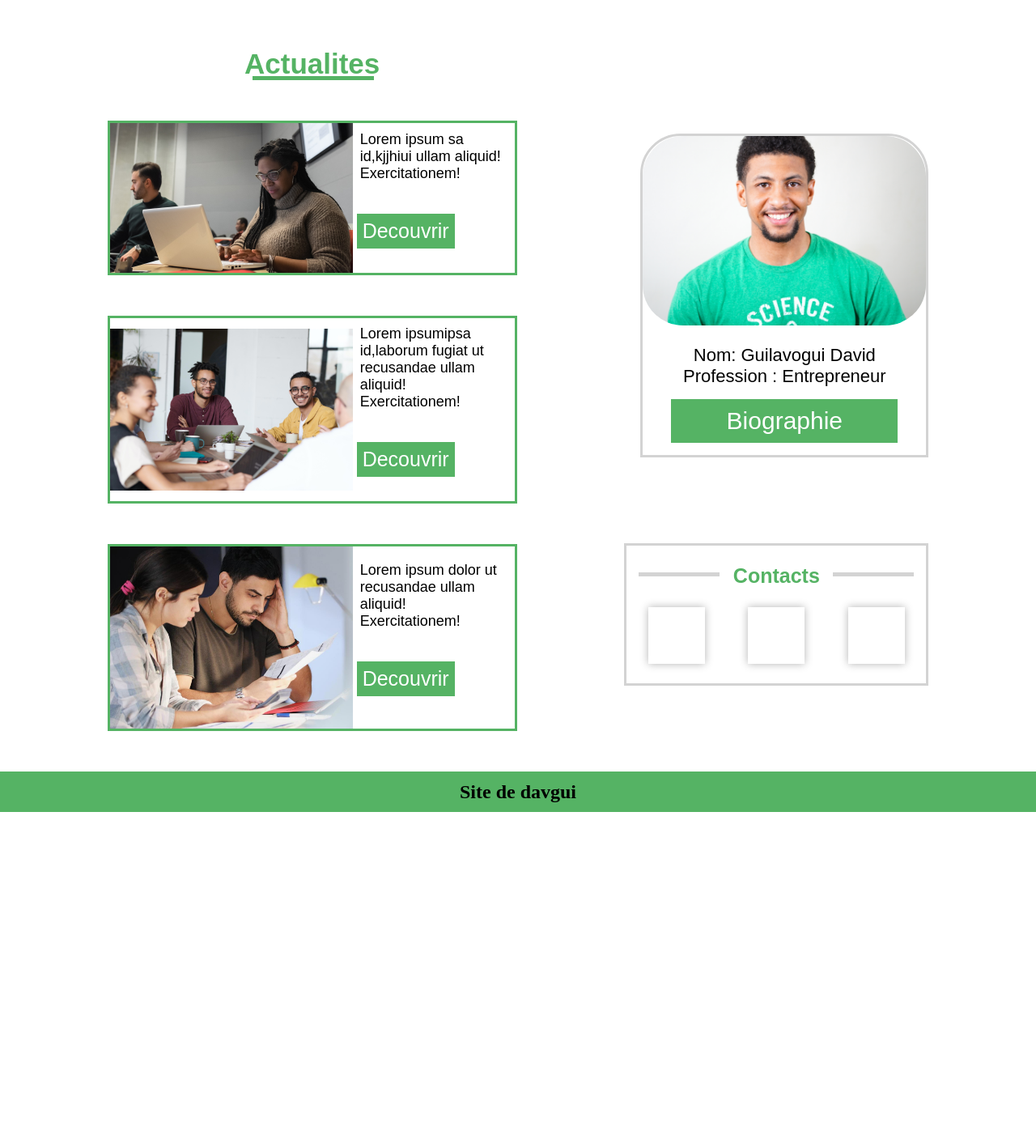
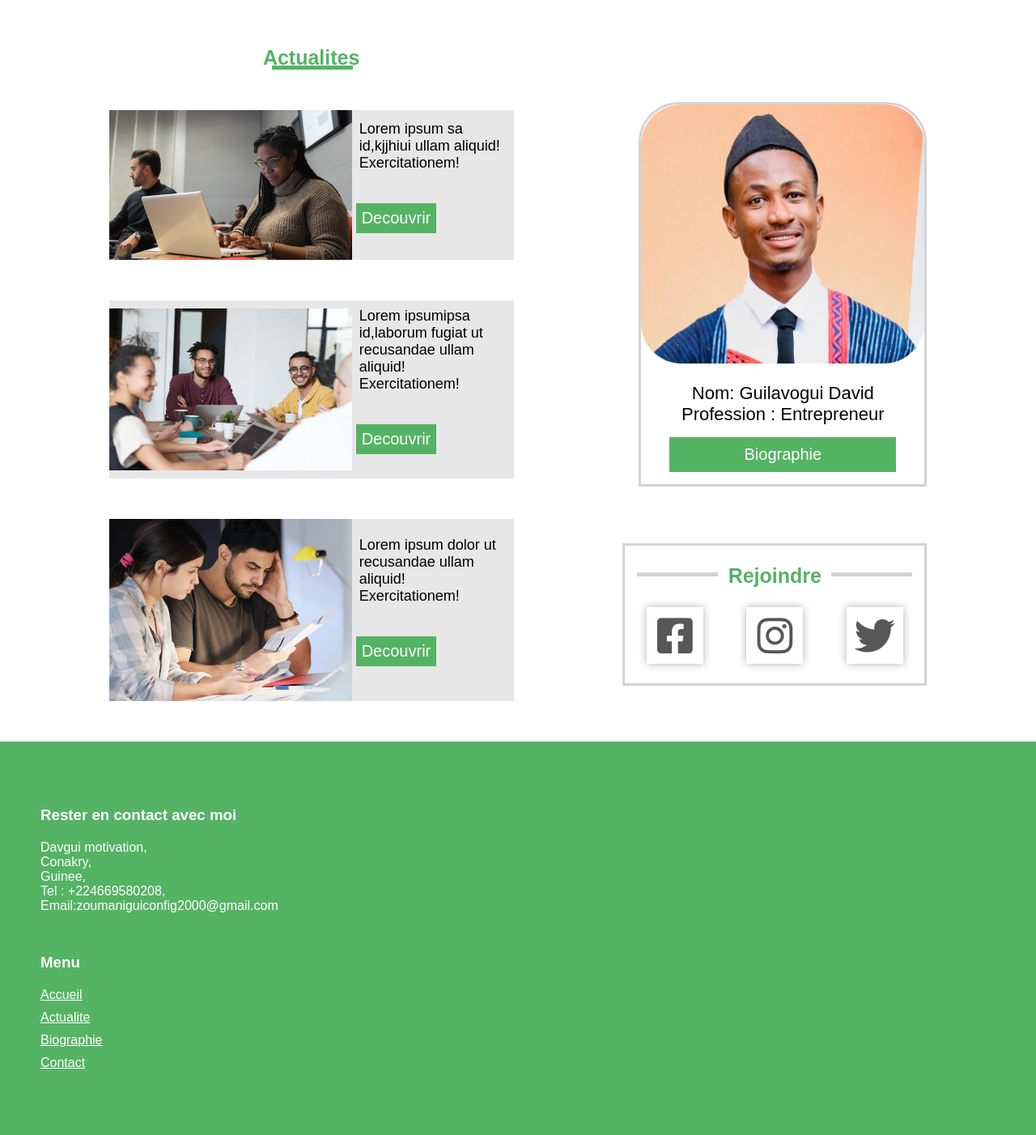
Before and after one commit to renezoum/davgui, a PHP site: page / in a window 1280 px wide. Shown: the part 627-2029 px from the top of the page at 81% size. Before the commit the page ends 1630 px from the top, so only its background shows below. Run offline with PHP 8.4, Linux system fonts and the light colour scheme.

Commit message:
mise a jour a koffi Bibliotheque

```diff
--- a/css/contact.css
+++ b/css/contact.css
@@ -8,11 +8,6 @@ body{
     background-color:#e7e7e7;
 }
 
-/* .formulaire{
-    width:100%;
-    display: flex;
-    justify-content: center;
-} */
 
 .formulaire form .nom_et_email{
     display: flex;
--- a/index.css
+++ b/css/index.css
@@ -173,19 +182,22 @@ header ul li a {
     align-items:center;
     margin-top:20px;
 }
+
 .about .profile .info span{
     font-size:22px;
     font-family:sans-serif;
 }
 .about .profile .info button{
     background-color:#55B364;
-    font-size:30px;
+    font-size:20px;
     color:white;
     border:none;
     width:80%;
     margin:15px 0;
     padding:10px 0;
+    cursor:pointer;
 }
+
 .actuality {
     margin-top:60px;
     display:flex;
@@ -193,7 +205,7 @@ header ul li a {
     flex-wrap:wrap;
 }
 .actuality h2{
-    font-size:35px;
+    font-size:25px;
     font-family:sans-serif;
     color:#55B364;
     position:relative;
@@ -207,15 +219,15 @@ header ul li a {
     position:absolute;
     bottom:0;
     margin-left:3px;
-    width:150px;
+    width:100px;
 }
 .actuality .actu{
     display:flex;
     justify-content:center;
     align-items:center;
-    border:solid #55B364;
     margin-top:50px;
     width:500px;
+    background-color:#e7e7e7;
 
 }
 .actuality .actu img{
@@ -237,7 +249,7 @@ header ul li a {
 .actuality .actu div button a{
     color:white;
     text-decoration: none;
-    font-size:25px;
+    font-size:20px;
 }
 .contact{
     border:solid lightgray;
@@ -284,17 +296,44 @@ header ul li a {
     box-shadow: 0 0 10px rgba(0,0,0,0.3);
     width:70px;
     height:70px;
+    display:flex;
+    justify-content: center;
+    align-items: center;
 }
+.contact .contact-icon div #icon-id{
+    font-size: 50px;
+    color:#585656;
+}
+/*==================fin contact========================*/
 
 footer{
-    height:50px;
     background-color:#55B364;
-    display:flex;
     justify-content:center;
-    align-items:center;
     margin-top:50px;
     width:100%;
+    font-family: sans-serif;
+    color:white;
+    flex-wrap: wrap;
+    margin-bottom:0;
+    padding: 30px 0;
 }
+footer div{
+    margin:50px 50px;
+}
+footer div h3{
+    margin:20px 0;
+    font-family: sans-serif;
+}
+footer .menu_footer ul li{
+    list-style: none;
+    margin-top:10px;
+}
+footer .menu_footer ul li a{
+    color:white;
+    font-family: sans-serif;
+}
+/*====================fin footer========================*/
+
 
 @media screen and (max-width:700px){
     .first-bloc .logo{
--- a/index.php
+++ b/index.php
@@ -5,11 +5,12 @@
     <meta http-equiv="X-UA-Compatible" content="IE=edge">
     <meta name="viewport" content="width=device-width, initial-scale=1.0">
     <title>davgui</title>
-    <link rel="stylesheet" href="index.css">
+    <link rel="stylesheet" href="css/index.css">
+    <link rel="icon" type="image/png" href="photo/icon.jpg" >
+    <link rel="stylesheet" href="https://cdnjs.cloudflare.com/ajax/libs/font-awesome/6.2.1/css/all.min.css" integrity="sha512-MV7K8+y+gLIBoVD59lQIYicR65iaqukzvf/nwasF0nqhPay5w/9lJmVM2hMDcnK1OnMGCdVK+iQrJ7lzPJQd1w==" crossorigin="anonymous" referrerpolicy="no-referrer" />
 </head>
 
 <body>
-
     <?php include("section/navbar.html"); ?>
    <?php include("section/banniere.html"); ?>
 
@@ -20,14 +21,9 @@
                  <?php include("section/contact.html");?>
             </div>
     </section>
-    <footer>
-        <h2>Site de davgui</h2>
-    </footer>
+   <?php include("section/footer.html");?>
 
 </body>
-
-
-
    <script>
         var menu= document.querySelector('.menu');
             var trait= document.querySelector('.trait');
@@ -40,4 +36,8 @@
 
             }
     </script>
+
+
+
+
 </html>
--- a/section/banniere.html
+++ b/section/banniere.html
@@ -1,4 +1,6 @@
 <section class="menu-body">
-    <div class="search"></div>
-    <div><span>Mon blog professionnel</span></pan></div>
+    <form >
+        <input class="search" type="text" placeholder="Rechercher un article"/>
+        <i class="fa-solid fa-magnifying-glass" id="icon_de_recherche"></i>
+    </form>
  </section>
--- a/section/biographie.html
+++ b/section/biographie.html
@@ -1,6 +1,6 @@
 <div class="profile">
     <div class="first-body">
-        <img src="/photo/picture2.jpg">
+        <img src="/photo/biographie.jpg">
     </div>
     <div class="info">
         <span>Nom: Guilavogui David</span>
--- a/section/contact.html
+++ b/section/contact.html
@@ -1,9 +1,9 @@
 
                <div class="contact">
-                <h3>Contacts</h3>
+                <h3>Rejoindre</h3>
                 <div class="contact-icon">
-                    <div></div>
-                    <div></div>
-                    <div></div>
+                    <div><a href="#"><i class="fa-brands fa-square-facebook" id="icon-id"></i></a></div>
+                    <div><a href="#"><i class="fa-brands fa-instagram" id="icon-id"></i></a></div>
+                    <div><a href="#"><i class="fa-brands fa-twitter" id="icon-id"></i></a></div>
                 </div>
             </div>
--- /dev/null
+++ b/section/footer.html
@@ -0,0 +1,25 @@
+
+<footer>
+    <div class="entrer_en_contact">
+        <h3>Rester en contact avec moi</h3>
+        <p>Davgui motivation,<br>
+                Conakry,<br>
+                Guinee,<br>
+                Tel : +224669580208,<br>
+                Email:zoumaniguiconfig2000@gmail.com
+        </p>
+
+    </div>
+    <div class="menu_footer">
+        <h3>Menu</h3>
+        <ul>
+                <li><a href="">Accueil</a></li>
+                <li><a href="#">Actualite</a></li>
+                <li><a href="#">Biographie</a></li>
+                <li><a href="contact.php">Contact</a></li>
+        </ul>
+    </div>
+
+
+
+</footer>
```
Also changed, not shown: other parts of css/index.css (+34 -11 lines), contact.php (+15 -5 lines), css/footer.css (added), javascript/contact.js (added), javascript/index.js (added), photo/biographie.jpg (added), photo/icon.jpg (added), picture2.jpg (renamed from photo/picture2.jpg). Lines whose indentation alone changed are shown as unchanged.
